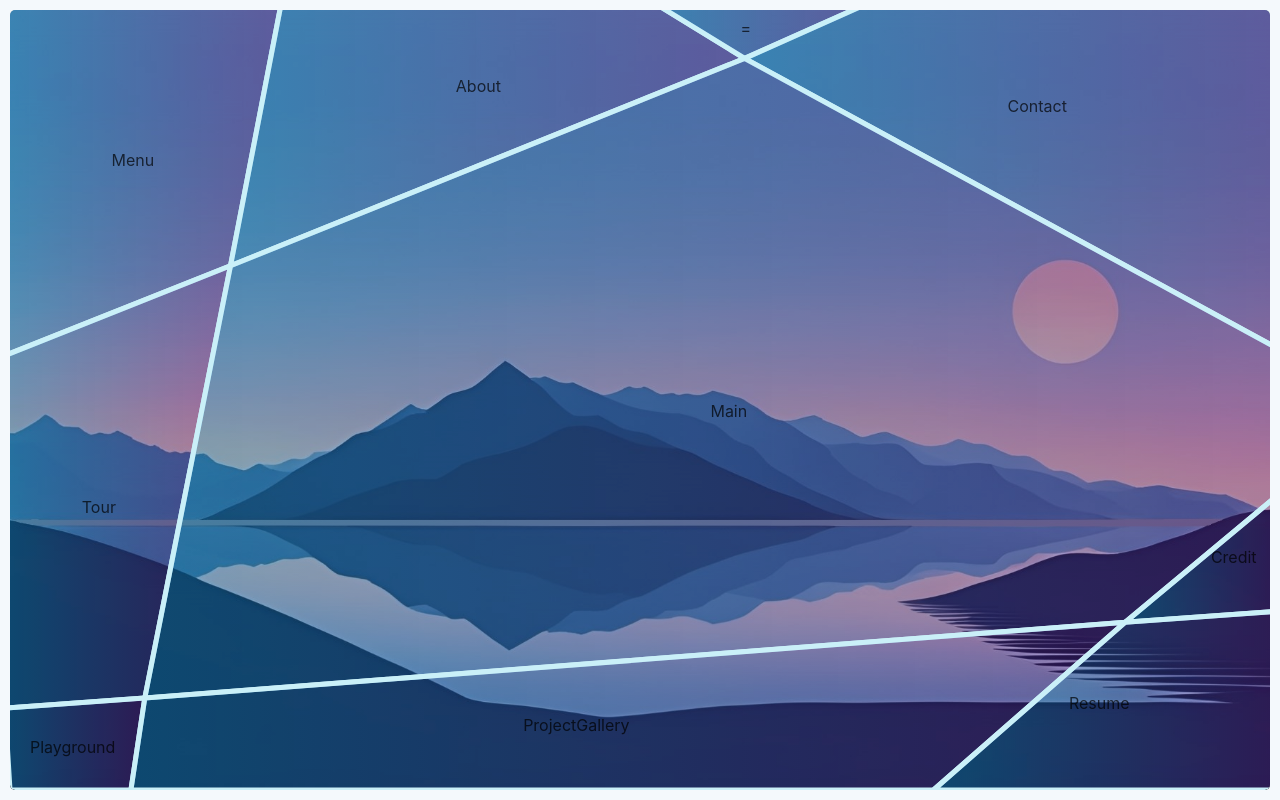
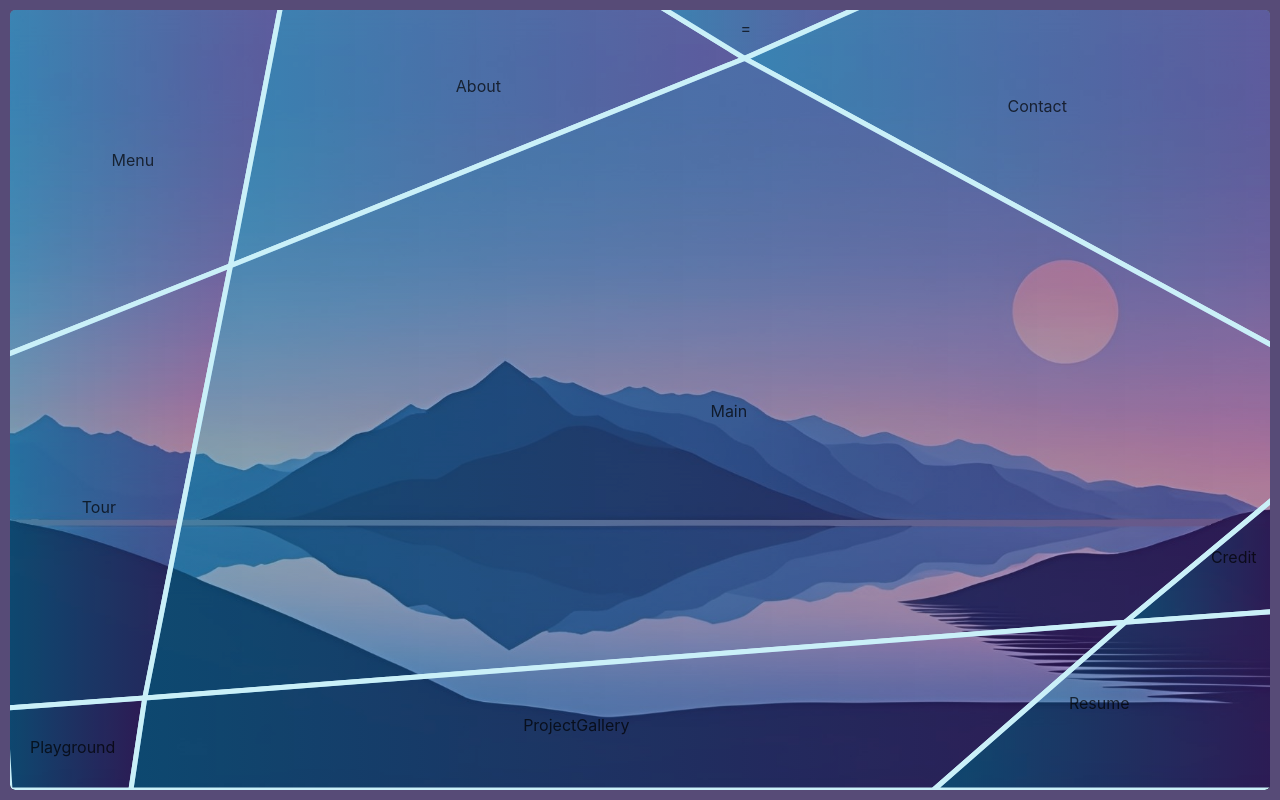
Before and after one commit to Honghui-Li-8/personal-portfolio, a React (Create React App) app: page / in a window 1280 px wide. Built offline with nearby package versions, Linux system fonts and the light colour scheme.

Commit message:
color update

```diff
--- a/src/components/BackGround/BackGround.tsx
+++ b/src/components/BackGround/BackGround.tsx
@@ -31,7 +31,7 @@ const BackGround = () => {
   useEffect(() => {
     switch (activeTab) {
       case "Home":
-        setNewbgColor(lightBlue);
+        setNewbgColor("#2D1F56");
         break;
       case "About":
         setNewbgColor(blue);
@@ -129,6 +129,7 @@ const BackGround = () => {
       overflow: "hidden",
       backgroundColor: bgColor, // Use the bgColor prop for background color
       zIndex: -1, // Stay behind other content
+      opacity: 0.8
     },
     circle: {
       width: `${circleSize.width}px`,
@@ -137,6 +138,7 @@ const BackGround = () => {
       backgroundColor: newbgColor, // Use the bgColor prop for background color
       transform: "scale(0)",
       animation: animate ? "expand 2s forwards" : "none",
+      zIndex: 20, // Stay behind other content
     },
   };
 
```
